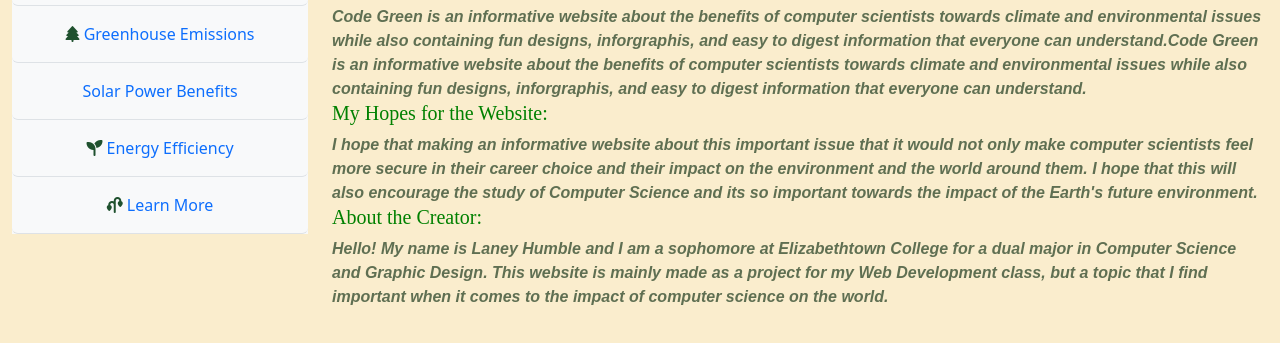
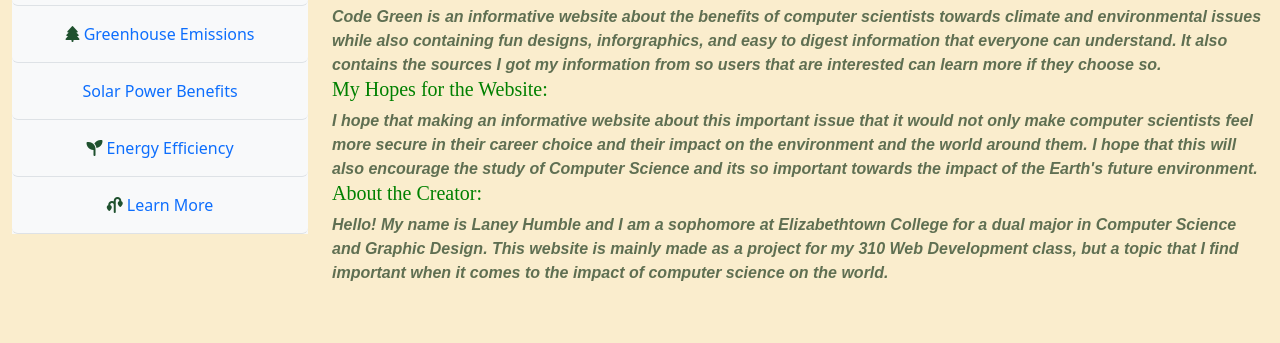
Before and after one commit to Laneyeh/Web_projectcs310.io, a website: page Static/Home.html in a window 1280 px wide. Shown: the part 387-730 px from the top of the page. Drawn offline with nearby package versions, Linux system fonts and the light colour scheme; some icons are missing; a web font is replaced by a local one.

Commit message:
updating design

```diff
--- a/Static/Home.html
+++ b/Static/Home.html
@@ -95,10 +95,9 @@
         <div id="description">
           Code Green is an informative website about the benefits of computer scientists
           towards climate and environmental issues while also containing fun designs,
-          inforgraphis, and easy to digest information that everyone can understand.Code Green
-          is an informative website about the benefits of computer scientists
-          towards climate and environmental issues while also containing fun designs,
-          inforgraphis, and easy to digest information that everyone can understand.
+          inforgraphics, and easy to digest information that everyone can understand. It
+          also contains the sources I got my information from so users that are interested
+          can learn more if they choose so.
         </div>
         <h5>My Hopes for the Website: </h5>
         <div id="description">
@@ -112,7 +111,7 @@
         <div id="description">
           Hello! My name is Laney Humble and I am a sophomore at Elizabethtown College for a
           dual major in Computer Science and Graphic Design. This website is mainly made as a
-          project for my Web Development class, but a topic that I find important when it comes
+          project for my 310 Web Development class, but a topic that I find important when it comes
           to the impact of computer science on the world.
         </div>
         </p>
@@ -148,7 +147,7 @@
           translation,
           and rotation faster.
         </p>
-        Through AutoCAD, you can build the basic design of software.
+        <p class="text">Through AutoCAD, you can build the basic design of software.</p>
         </p>
         <p class="text">
           When it comes to engineering, they identify areas that need improvement and make their designs based off
@@ -202,13 +201,13 @@
           since the computer holds a lot of power, bytes, and rams.
         </p>
         </p>
-        <p id="batteries">
+        <p id="text">
         <h5>Batteries: </h5>
         Batteries are important in order to achieve zero carbon electrification and can benefit the storage solution
         used in
         the grid scale.
         </p>
-        <p id="solar-cells">
+        <p id="text">
         <h5>Solar Cells:</h5>
         Solar Cells are based off of perovskite crystal structures which is being used as the greater alternative
         with the
@@ -226,7 +225,7 @@
         and allows Co2 to
         be captured directly, which is important because this process collecting Co2 can get expensive.
         </p>
-        <p id="conclusion">
+        <p id="text">
         <h4> So... What solutions can come from this???</h4>
         Quantum Computing promises to enable more accurate modeling structure to make effective and new solvents to
         range
--- a/Static/style.css
+++ b/Static/style.css
@@ -54,10 +54,16 @@
     color: green;
 }
 
-#description {
+#description,
+#text,
+.text {
     font-family: Arial, Helvetica, sans-serif;
     color: #5F6F52;
     font-weight: bold;
+    font-style: italic;
+}
+
+#quote {
     font-style: italic;
 }
 
```
